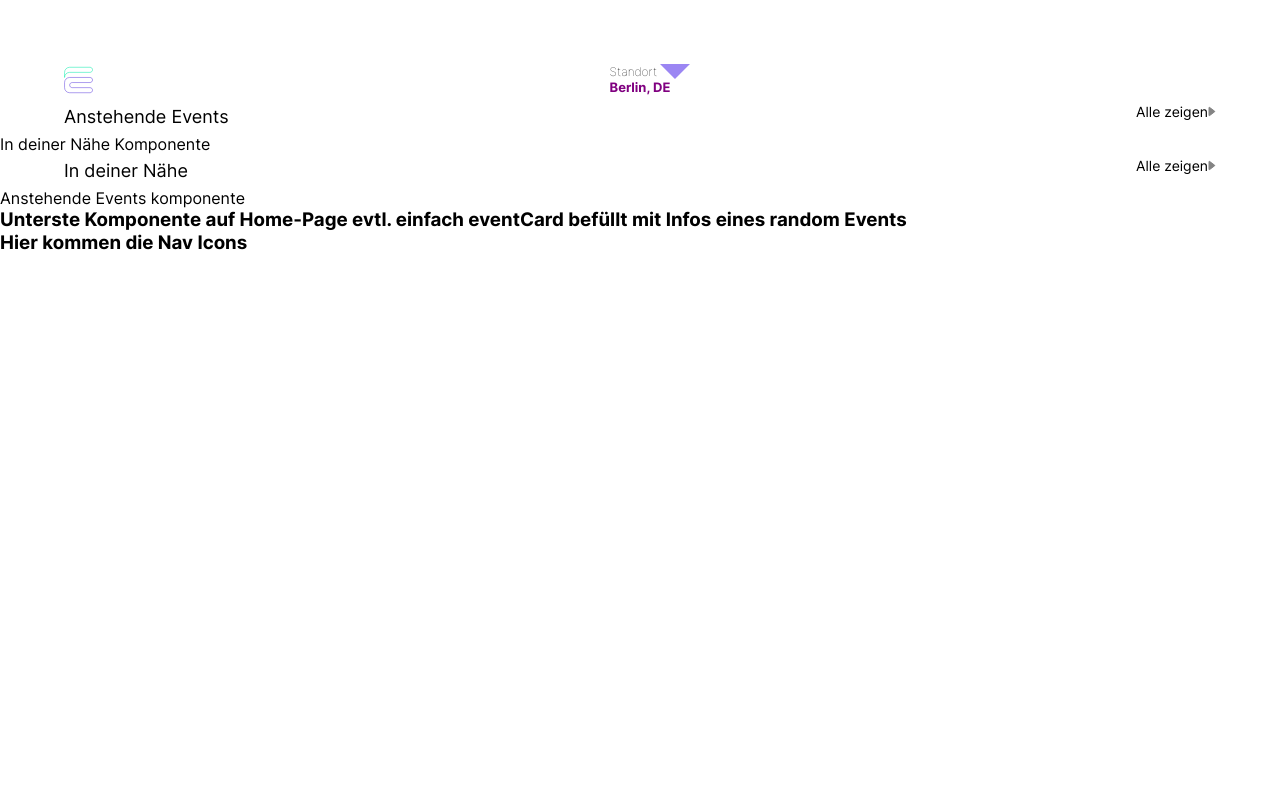
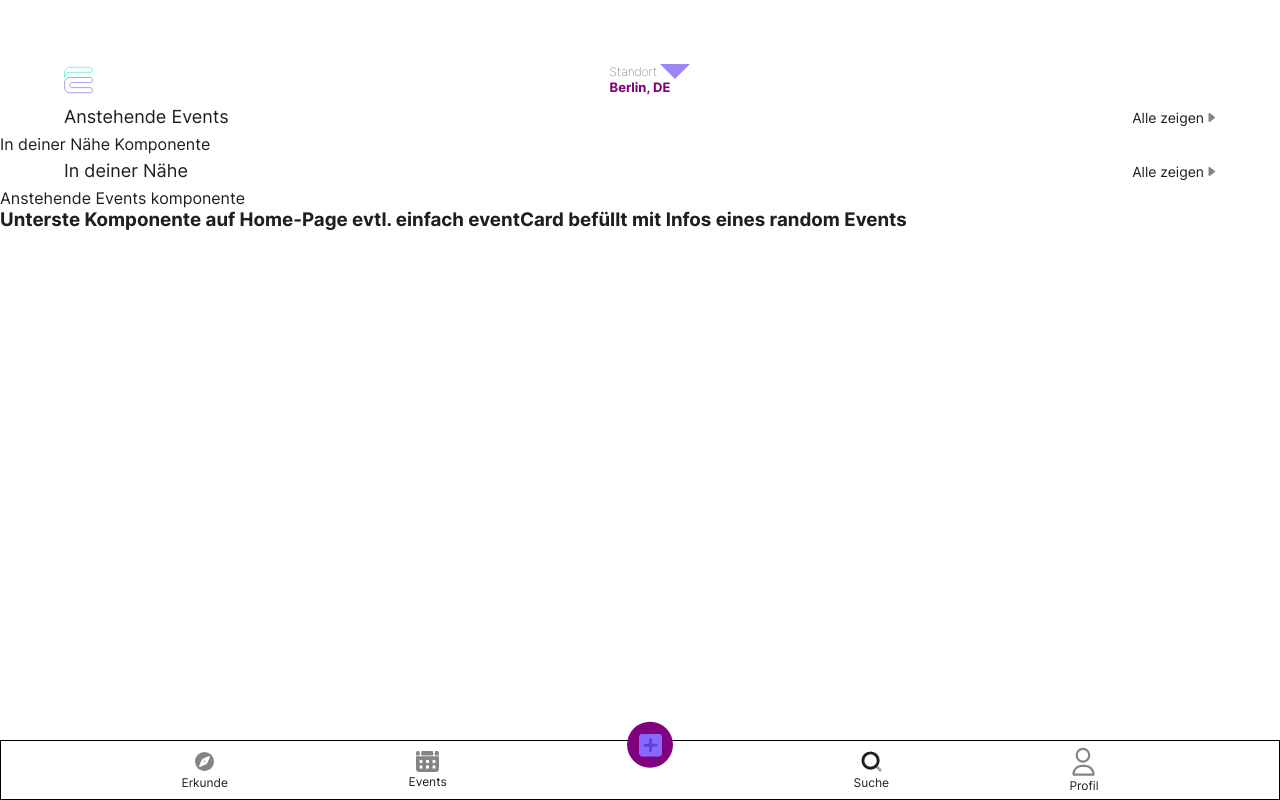
Before and after one commit to cecilestaller/EventPilot_Fullstack_MERN_Project, a React (Vite) app in the folder frontend/: page /home in a window 1280 px wide. Built offline with nearby package versions, Linux system fonts and the light colour scheme.

Commit message:
created not finished navbar, added variable colors in app.scss

```diff
--- a/frontend/src/App.scss
+++ b/frontend/src/App.scss
@@ -9,18 +9,26 @@
     src: url("./assets/fonts/Inter-VariableFont_slnt\,wght.ttf");
 }
 
-/*#00ECAA
-#44ABD4
-#668BE9
-#876AFD
-#777BF3
-#7254EE
-#5D3EDE
-#1F1F1F
-#FFB21C
-#848484
-#A6A6A6*/
+
+:root {
+    --main-bg-color: white;
+    --main-focus-color: #00ECAA;
+    --: #44ABD4;
+    --: #668BE9;
+    --unfocused-element-color: #777BF3;
+    --botton-color: #876AFD;
+    --: #7254EE;
+    --main-akcent-color: #5D3EDE;
+    --main-text-color: #1F1F1F;
+    --: #FFB21C;
+    --icon-standard-color: #848484;
+    --secondary-text-color: #A6A6A6;
+    --button-text-color: white
+}
 
 body {
     font-family: "Inter";
+    background-color: var(--main-bg-color);
+    color: var(--main-text-color);
+
 }
--- a/frontend/src/components/nav/Nav.jsx
+++ b/frontend/src/components/nav/Nav.jsx
@@ -1,7 +1,18 @@
+import ExploreIcon from "../../assets/images/compass_grey.svg"
+import EventsIcon from "../../assets/images/Calender.svg"
+import AddEventIcon from "../../assets/images/add_plus.svg"
+import SearchIcon from "../../assets/images/search_icon_grey.svg"
+import ProfileIcon from "../../assets/images/Profile.svg"
+import "./Nav.scss"
+
 const Nav = () => {
     return (
-        <nav>
-            <h3>Hier kommen die Nav Icons</h3>
+        <nav className="NavContainer">
+            <label className="iconLabels"><img className="NavbarIcons" src={ExploreIcon} alt="navbarIcons" /><p className="NavIconDescriptions" >Erkunde</p></label>
+            <label className="iconLabels"><img className="NavbarIcons" src={EventsIcon} alt="navbarIcons" /><p className="NavIconDescriptions" >Events</p></label>
+            <label className="iconLabels addEventIcon"><img className="NavbarIcons" src={AddEventIcon} alt="navbarIcons" /></label>
+            <label className="iconLabels"><img className="NavbarIcons" src={SearchIcon} alt="navbarIcons" /><p className="NavIconDescriptions" >Suche</p></label>
+            <label className="iconLabels"><img className="NavbarIcons" src={ProfileIcon} alt="navbarIcons" /><p className="NavIconDescriptions" >Profil</p></label>
         </nav>
     );
 };
--- a/frontend/src/components/nav/Nav.scss
+++ b/frontend/src/components/nav/Nav.scss
@@ -1 +1,31 @@
-// Nav styling
+.NavContainer {
+    border: 1px solid black;
+    position: fixed;
+    width: 100%;
+    bottom: 0;
+    height: 60px;
+    display: flex;
+    justify-content:space-evenly ;
+    align-items: center;
+    .iconLabels {
+        display: flex;
+        flex-direction: column;
+        align-items: center;
+        gap: 2px;
+        .NavbarIcons {
+            width: 23px;
+        }
+        .NavIconDescriptions {
+            font-size: 12px;
+        }
+    }
+    .addEventIcon {
+        width: 46px;
+        aspect-ratio: 1;
+        border-radius: 50%;
+        background-color: purple;
+        align-items: center;
+        justify-content: center;
+        transform: translateY(-55%);
+    }
+}
--- a/frontend/src/pages/home/Home.jsx
+++ b/frontend/src/pages/home/Home.jsx
@@ -6,31 +6,50 @@ import NearbyEvents from "../../components/nearbyEvents/NearbyEvents";
 import UpcomingEvents from "../../components/upcomingEvents/UpcomingEvents";
 import RandomEvent from "../../components/randomEvent/RandomEvent";
 import SeeAllArrow from "../../assets/images/seeall_arrow.svg"
+import { useNavigate } from "react-router-dom"
 
 const Home = () => {
+
+    const navigate = useNavigate()
+
+    // ========= function of "Alle zeigen" in "Anstehende Events" ===================
+    const forwardToSeeAllUpcoming = () => {
+        navigate("/search")
+    }
+    // ========= function of "Alle zeigen" in "In der Nähe" ===================
+    const forwardToSeeAllNearby = () => {
+        navigate("/search")
+    }
+
     return (
         <div className="homeContainer">
             <header className="headerHome">
                 <img className="logo" src={Logo} alt="logoIcon" />
                 <div className="locationContainer">
-                    <div className="locationDropdownContainer">
+                    <div className="locationDropdownContainer" onClick={() => locationDropdownMenu()}>
                         <p className="locationTitle">Standort</p>
                         <img src={DropdownArrow} alt="arrowIcon" />
                     </div>
                     <h3 className="showCurrentLocation">Berlin, DE</h3>
                 </div>
+                {/* Element emptyDivForFlexSpace is invisible and only used to properly center  locationDropdownContainer */}
                 <div className="emptyDivForFlexSpace">
                     <img className="logo" style={{visibility: "hidden"}} src={Logo} alt="logoIcon" />
                 </div>
+                {/* ===================================================================================================== */}
             </header>
             <div className="UpcomingTitleContainer">
                 <p className="titleOfConponent">Anstehende Events</p>
-                <label className="seeAllTextAndIcon" >Alle zeigen<img src={SeeAllArrow} alt="seeAllIcon" /></label>
+                <label className="seeAllTextAndIcon" onClick={() => forwardToSeeAllUpcoming()}>
+                    Alle zeigen <img src={SeeAllArrow} alt="seeAllIcon" />
+                </label>
             </div>
             <UpcomingEvents/>
             <div className="NearbyTitleContainer">
                 <p className="titleOfConponent">In deiner Nähe</p>
-                <label className="seeAllTextAndIcon" >Alle zeigen<img src={SeeAllArrow} alt="seeAllIcon" /></label>
+                <label className="seeAllTextAndIcon" onClick={() => forwardToSeeAllNearby()}>
+                    Alle zeigen <img src={SeeAllArrow} alt="seeAllIcon" />
+                </label>
             </div>
             <NearbyEvents/>
             <RandomEvent/>
--- a/frontend/src/pages/home/Home.scss
+++ b/frontend/src/pages/home/Home.scss
@@ -34,6 +34,7 @@
         display: flex;
         justify-content: space-between;
         padding-inline: 5%;
+        align-items: center;
         .titleOfConponent {
             font-size: 18px;
             line-height: 34px;
```
Also changed, not shown: frontend/src/assets/images/Calender_purple.svg (renamed from frontend/src/assets/images/Calender (1).svg).
